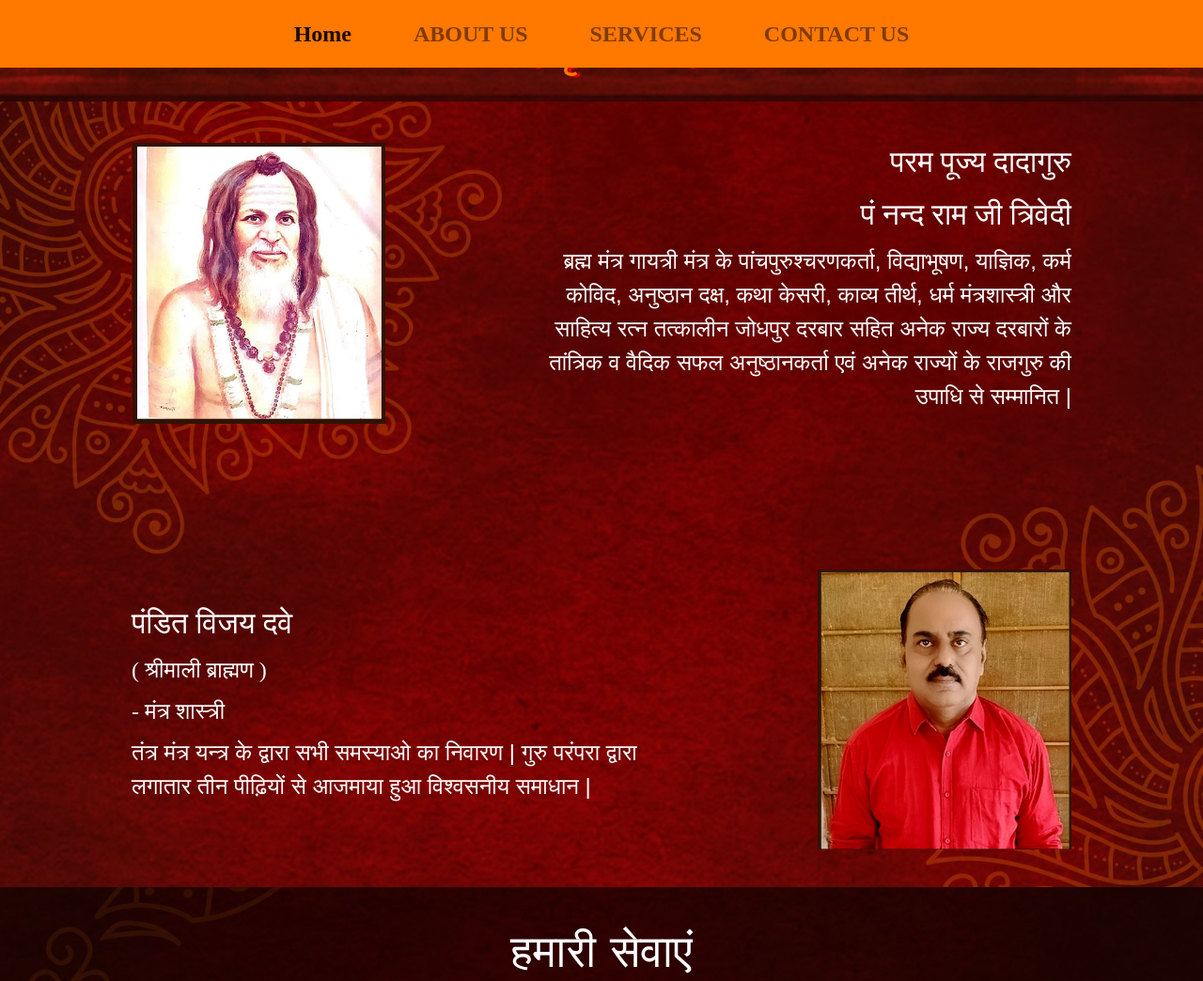
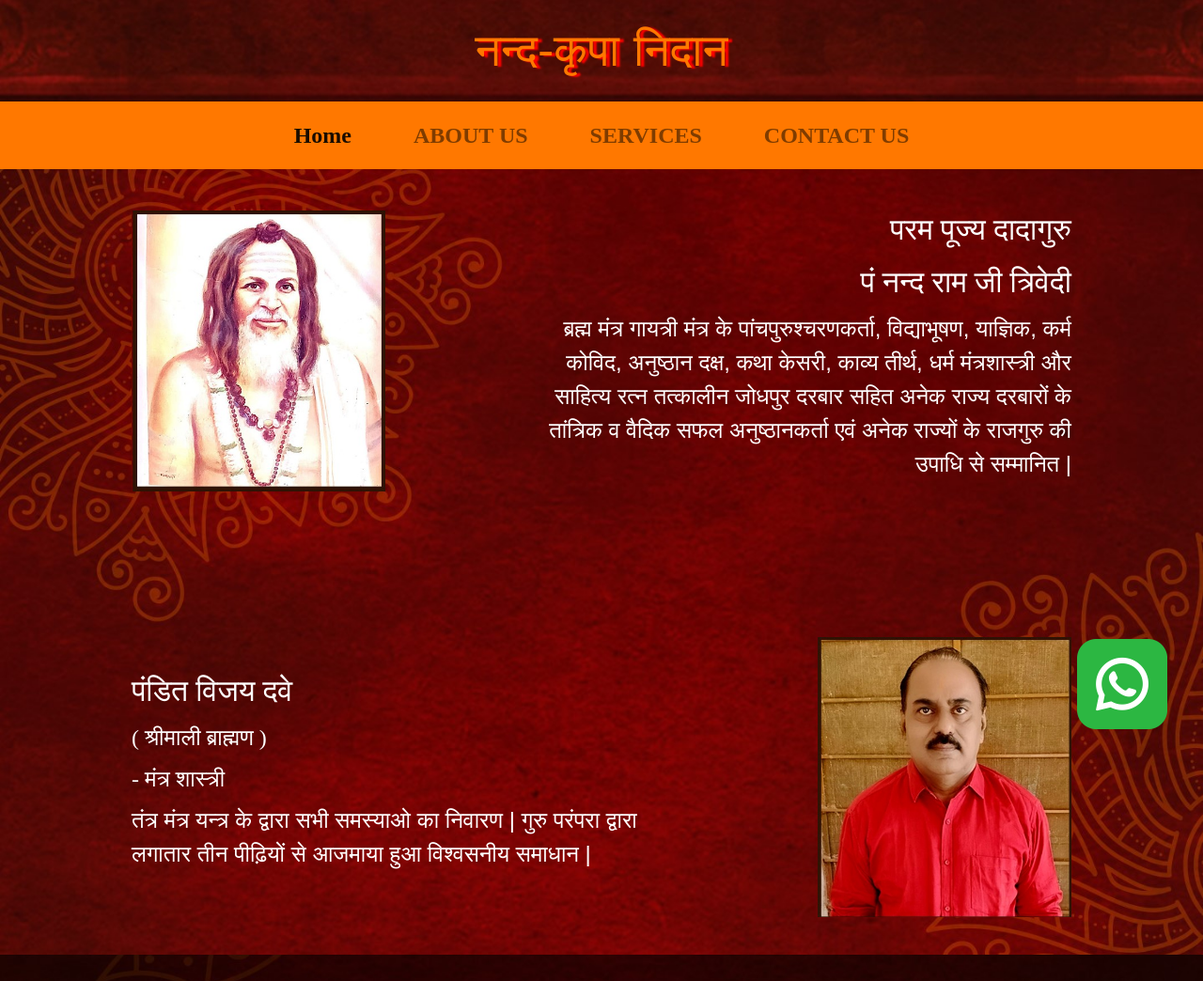
Before and after one commit to pradhumndave/samasyaa-nidaan, a plain HTML site: page index.html in a window 1280 px wide. Shown: the top 1044 px of the page at 94% size. Drawn offline with nearby package versions, Linux system fonts and the light colour scheme.

Commit message:
Added sticky navbar and a whatsapp icon

```diff
--- a/css/styles.css
+++ b/css/styles.css
@@ -54,6 +54,11 @@ textarea {
     width: 85%;
     margin: 0 auto;
     padding: 10px 0;
+}
+.bottomside{
+    position: fixed;
+    bottom: 3%;
+    right: 3%;
 }
 
 /* Header
@@ -250,6 +255,9 @@ footer {
     .header{
         font-size: 22px;
     }
+    .bottomside img{
+        width: 56px;
+    }
     .about{
         font-size: 1rem;
     }
--- a/index.html
+++ b/index.html
@@ -16,8 +16,12 @@
             </div>
 
         </header>
+        <!-- ********************** Sticky Whatsapp ********************* -->
+        <div class="bottomside">
+            <a href="#"><img src="./images/whatsapp.png" alt="whatsapp"></a>
+        </div>
         <!-- ********************** Navabar ********************* -->
-        <nav class="navbar fixed-top navbar-expand-lg navbar-light">
+        <nav class="navbar sticky-top navbar-expand-lg navbar-light">
             <button class="navbar-toggler" type="button" data-toggle="collapse" data-target="#navbarTogglerDemo01" aria-controls="navbarTogglerDemo01" aria-expanded="false" aria-label="Toggle navigation">
               <span class="navbar-toggler-icon"></span>
             </button>
```
Also changed, not shown: images/whatsapp.png (added).
